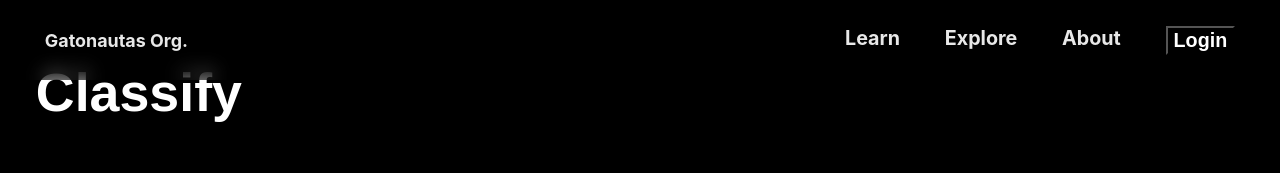
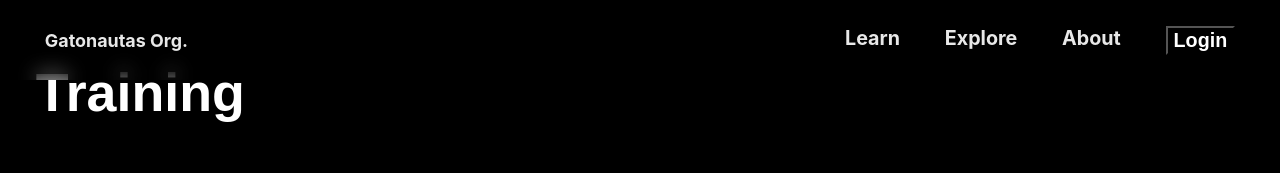
Before and after one commit to Mykaell-Max/Gatonautas, a React (Vite) app in the folder web/front-end/: page /Quiz2 in a window 1280 px wide. Shown: the top 173 px of the page. Built offline with nearby package versions, Linux system fonts and the light colour scheme; a web font is replaced by a local one.

Commit message:
correção botao

```diff
--- a/web/front-end/src/pages/Classify/Classify.tsx
+++ b/web/front-end/src/pages/Classify/Classify.tsx
@@ -205,7 +205,7 @@ const Practice = () => {
                 <p>Keep practicing to improve your accuracy. Try again!</p>}
             </div>
             <div className="practice-nav">
-              {isCorrect ? <Link to="/Explore"><button className="explore">Explore</button></Link> : <button onClick={handleRestart}>Try Again</button>}
+              {isCorrect ? <Link to="/Classify"><button className="Classify">Classify</button></Link> : <button onClick={handleRestart}>Try Again</button>}
             </div>
           </div>
         </section>
--- a/web/front-end/src/pages/Quiz/quiz.tsx
+++ b/web/front-end/src/pages/Quiz/quiz.tsx
@@ -181,8 +181,8 @@ const Quiz = () => {
                 Try Again
               </button>
               {passed && (
-                <Link to="/Explore">
-                    <button className="Explore">Start Explore</button>
+                <Link to="/Quiz2">
+                    <button className="Explore">Next Level!</button>
                 </Link>
               )}
             </div>
--- a/web/front-end/src/pages/Quiz2/Quiz2.tsx
+++ b/web/front-end/src/pages/Quiz2/Quiz2.tsx
@@ -1,7 +1,6 @@
 import React from 'react';
 import { Link } from 'react-router-dom';
 import './Quiz2.css';
-import Classify1 from '../../assets/Classify1.svg';
 import Training3 from '../../assets/Training3.svg';
 
 const Quiz2: React.FC = () => {
@@ -10,7 +9,7 @@ const Quiz2: React.FC = () => {
       {/* Título isolado com fundo preto, alinhado à esquerda */}
       <section className="section section-title">
         <div className="title-wrapper">
-          <h1>Classify</h1>
+          <h1>Training</h1>
         </div>
       </section>
 
```
